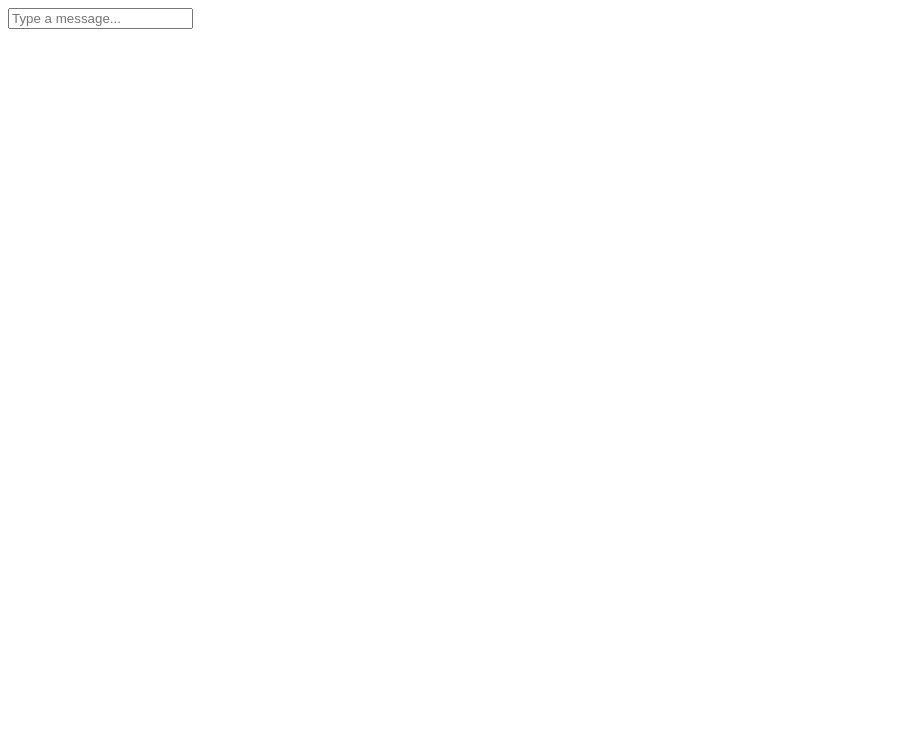
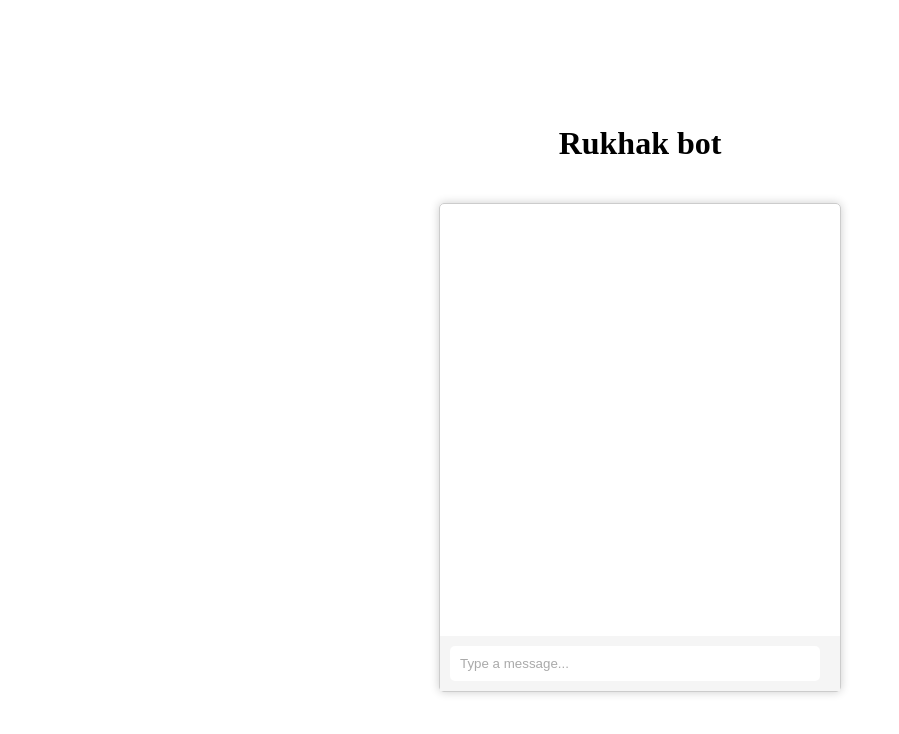
Before and after one commit to Lenghub1/front_v2, a React (Vite) app: page / in a window 1280 px wide. Shown: the top 734 px of the page, without its empty margins (0-899 px from the left). Built offline with nearby package versions, Linux system fonts and the light colour scheme.

Commit message:
new look for bot

```diff
--- a/src/App.css
+++ b/src/App.css
@@ -0,0 +1,8 @@
+
+.screen {
+    display: flex;
+    flex-direction: column;
+    justify-content: center;
+    align-items: center;
+    height: 100vh;
+  }
--- a/src/App.jsx
+++ b/src/App.jsx
@@ -1,9 +1,10 @@
 import React from 'react';
 import Chatbot from './chatbot';
-
+import './App.css'
 function App() {
   return (
-    <div>
+    <div className='screen'>
+      <h1> Rukhak bot</h1>
       <Chatbot />
     </div>
   );
--- /dev/null
+++ b/src/chatbot.css
@@ -0,0 +1,104 @@
+/* chatbot.css */
+.chatbot {
+  width: 400px;
+  margin: 20px;
+  border: 1px solid #ccc;
+  border-radius: 5px;
+  box-shadow: 0 0 10px rgba(0, 0, 0, 0.2);
+  font-family: Arial, sans-serif;
+}
+
+.chat-messages {
+  padding: 1rem;
+  height: 400px;
+  overflow-y: auto;
+}
+
+.chat-messages::-webkit-scrollbar {
+  display: none;
+}
+
+.user,
+.bot {
+  display: flex;
+  border-radius: 5px;
+  margin-bottom: 1rem;
+}
+
+.user {
+  /* margin-left: 5rem; */
+  /* background-color: #007bff; */
+  color: #fff;
+  justify-content: flex-end;
+}
+
+.user div {
+  max-width: 70%;
+  padding: 8px 16px;
+  background-color: #007bff;
+  border-radius: 16px;
+  border-bottom-right-radius: 4px;
+}
+
+.bot {
+  /* margin-right: 5rem; */
+  color: #000;
+}
+
+.bot div {
+  background-color: #ddd;
+  color: #333;
+  max-width: 70%;
+  padding: 8px 16px;
+  border-radius: 16px;
+  border-top-left-radius: 4px;
+}
+
+.chat-input {
+  padding: 10px;
+  display: flex;
+  justify-content: space-between;
+  align-items: center;
+  background-color: #f5f5f5;
+}
+
+input {
+  flex: 1;
+  padding: 10px;
+  border: none;
+  border-radius: 5px;
+  margin-right: 10px;
+}
+
+input:focus {
+  outline: none;
+}
+
+input::placeholder {
+  color: #aaa;
+}
+
+input:focus::placeholder {
+  color: #777;
+}
+
+input[type="text"] {
+  background-color: #fff;
+}
+
+input[type="text"]:focus {
+  background-color: #eee;
+}
+
+button {
+  background-color: #007bff;
+  color: #fff;
+  border: none;
+  border-radius: 5px;
+  padding: 10px 20px;
+  cursor: pointer;
+}
+
+button:hover {
+  background-color: #0056b3;
+}
--- a/src/chatbot.jsx
+++ b/src/chatbot.jsx
@@ -1,53 +1,61 @@
-import React, { useState, useEffect } from 'react'; // Import useEffect for making API calls
-import Axios from 'axios'; // Correct import statement
+import React, { useState } from "react";
+import Axios from "axios";
+import "./chatbot.css";
 
 const Chatbot = () => {
-  const [input, setInput] = useState(''); // Declare input state variable
-  const [messages, setMessages] = useState([]); // State to store chat messages
+  const [input, setInput] = useState("");
+  const [messages, setMessages] = useState([]);
 
-  // Define a function to send a text query to your API
   const textQuery = async (text) => {
+    // Add user's input to the chat history
+    setMessages((prevMessages) => [
+      ...prevMessages,
+      { who: "user", text: text },
+    ]);
+
     try {
-      const response = await Axios.post('http://localhost:4000/api/dialogflow/textQuery', {
-        text: text,
-      });
-      const content = response.data.fulfillmentMessages[0];
-      const newMessage = {
-        who: 'bot',
-        content: content,
-      };
-      // Update the messages state with the new message
-      setMessages([...messages, newMessage]);
+      // Bot response
+      const response = await Axios.post(
+        "http://localhost:4000/api/dialogflow/textQuery",
+        {
+          text: text,
+        }
+      );
+
+      const botResponse = response.data.fulfillmentText;
+      // Add bot's response to the chat history
+      setMessages((prevMessages) => [
+        ...prevMessages,
+        { who: "bot", text: botResponse },
+      ]);
+      console.log(response);
+      setInput(""); // Clear the input field
     } catch (error) {
-      const newMessage = {
-        who: 'bot',
-        content: {
-          text: {
-            text: 'Error, please check your request',
-          },
-        },
-      };
-      // Update the messages state with the error message
-      setMessages([...messages, newMessage]);
+      const errorMessage = "Error, please check your request";
+
+      // Add error message to the chat history
+      setMessages((prevMessages) => [
+        ...prevMessages,
+        { who: "bot", text: errorMessage },
+      ]);
     }
   };
 
-  // Define a function to handle user input
   const keyPressHandler = (e) => {
-    if (e.key === 'Enter') {
-      // Call the textQuery function with the user's input
+    if (e.key === "Enter") {
       textQuery(input);
-      setInput(''); // Clear the input field
     }
   };
 
   return (
     <div className="chatbot">
       <div className="chat-messages">
-        {/* Render chat messages */}
         {messages.map((message, index) => (
           <div key={index} className={message.who}>
-            {message.content.text.text}
+            <div>
+              {/* {message.who === 'user' ? '' : ''} */}
+              {message.text}
+            </div>
           </div>
         ))}
       </div>
```
